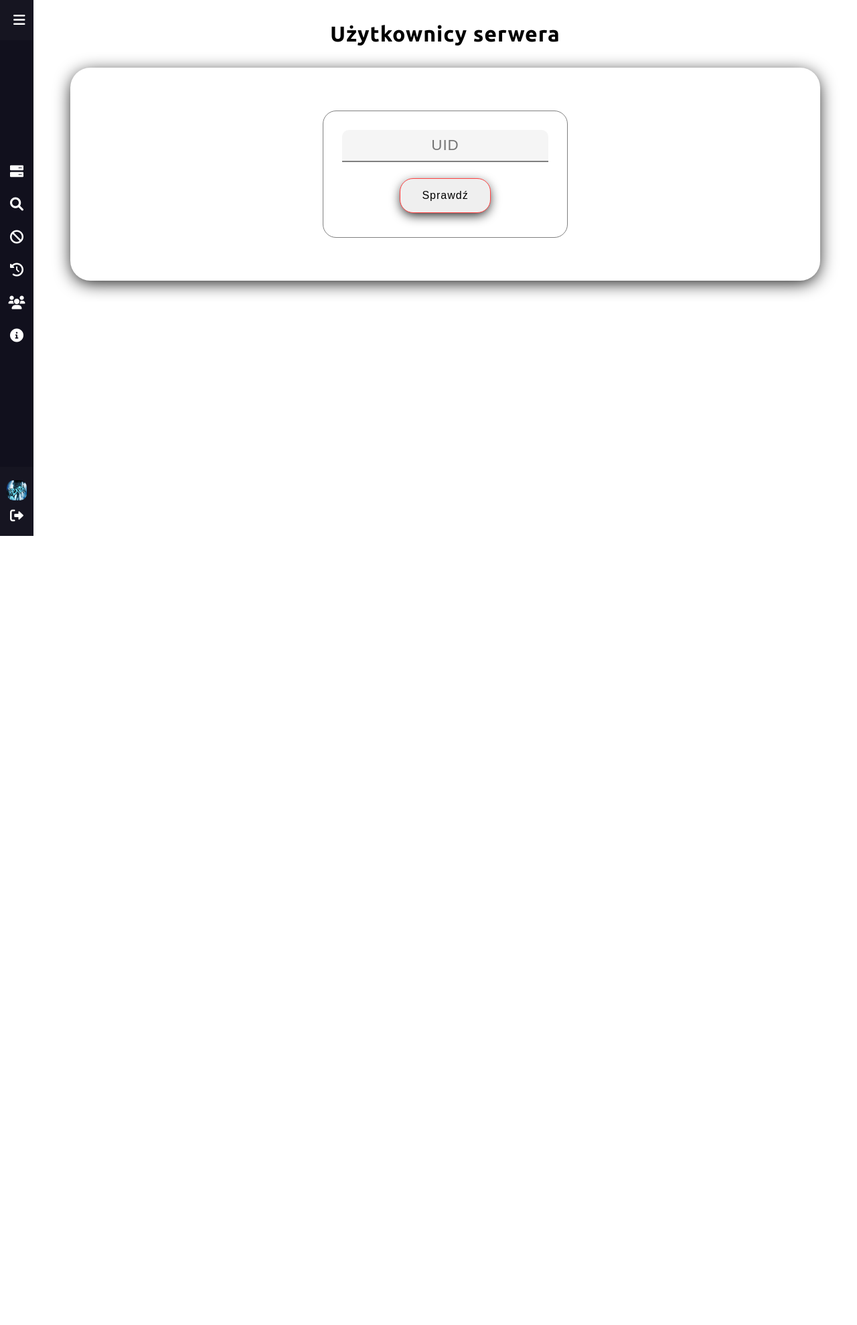
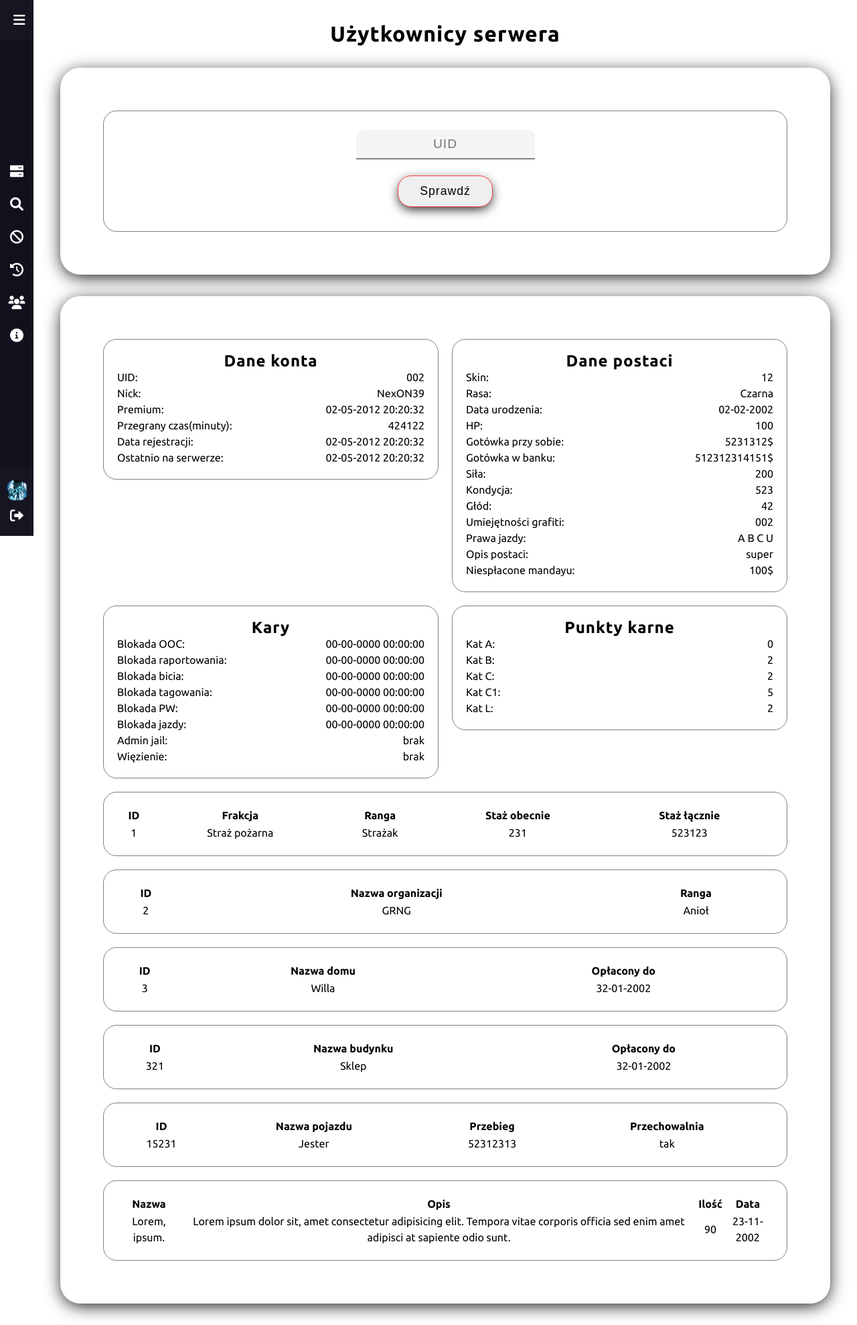
Before and after one commit to NexON39/MTA-XyzzyRP-Web-Administration-Panel, a PHP site: page /serverusers.html in a window 1280 px wide. Shown: the whole page at 67% size. Before the commit the page ends 800 px from the top, so only its background shows below. Run offline with PHP 8.4, Linux system fonts and the light colour scheme.

Commit message:
subpages update

```diff
--- a/css/main.css
+++ b/css/main.css
@@ -222,6 +222,10 @@ a {
     animation: 500ms ease 0s 1 slideInFromTop;
 }
 
+.main.modalactive {
+    opacity: 0.25;
+}
+
 .leftpanel-mobile.active ~ .main{
     /* position: absolute;
     left: 50px;
@@ -338,35 +342,45 @@ a {
 
 /* inputs */
 .inputs {
-    display: grid;
+    display: flex;
+    align-items: center;
     justify-content: center;
-    align-items: center;
+    flex-direction: column;
     margin: 2rem 0;
     background: white;
     padding: 4rem;
-    width: 100%;
     border-radius: 30px;
     box-shadow: 0px 5px 27px -3px rgba(0, 0, 0, 1);
+    gap: 20px;
 }
 
 .inputs form {
     display: flex;
     align-items: center;
-    justify-content: center;
+    justify-content: space-between;
     flex-direction: column;
     margin: auto;
     text-align: center;
     border: 1px grey solid;
     border-radius: 20px;
     padding: 20px;
+    width: 100%;
     transition: border 500ms;
+    background: white;
+    z-index: 99;
+}
+
+.inputs .inputs_type {
+    display: flex;
+    align-items: center;
+    justify-content: center;
 }
 
 .inputs input[type='text'],
 .inputs input[type='password'] {
     border: none;
     border-bottom: 2px grey solid;
-    font-size: 1.4rem;
+    font-size: 1.2rem;
     text-align: center;
     margin: 0.5rem;
     padding: 10px;
@@ -387,10 +401,11 @@ a {
     background: white;
 }
 
-.inputs input[type='submit'] {
-    font-size: 1rem;
+.inputs input[type='submit'],
+.inputs button {
+    font-size: 1.1rem;
     margin: 1rem;
-    padding: 1rem 2rem;
+    padding: 0.75rem 2rem;
     border: none;
     letter-spacing: 1px;
     border: 1px solid var(--red);
@@ -400,7 +415,8 @@ a {
     text-align: center;
 }
 
-.inputs input[type='submit']:hover {
+.inputs input[type='submit']:hover,
+.inputs button:hover {
     transform: scale(1.05);
     transition: transform 200ms;
     border: 1px solid var(--red);
@@ -412,8 +428,55 @@ a {
     transition: border 500ms;
 }
 
-.inputs.panelusers {
+/* serverusers */
+.inputs.serverusers {
+    display: grid;
+    align-items: flex-start;
+    justify-content: center;
     grid-template-columns: repeat(2,1fr);
+    flex-direction: unset;
+    line-height: 1.5rem;
+}
+
+.inputs.serverusers table {
+    grid-column: 1 / span 2;
+    text-align: center;
+    width: 100%;
+}
+
+.inputs.serverusers table h2{
+    text-align: center;
+}
+
+/* .inputs.serverusers.table {
+    grid-template-columns: repeat(1,1fr);
+    grid-template-rows: repeat(1,1fr);
+} */
+
+.inputs .playerstats h2 {
+    text-align: center;
+}
+
+.inputs .playerstats .stat {
+    display: flex;
+    align-items: center;
+    justify-content: space-between;
+}
+
+.inputs .playerstats,
+.inputs.serverusers table {
+    border: 1px grey solid;
+    border-radius: 20px;
+    padding: 20px;
+    width: 100%;
+    transition: border 500ms;
+    background: white;
+}
+
+.inputs .playerstats:hover,
+.inputs.serverusers table:hover {
+    transition: border 500ms;
+    border: 1px solid var(--red);
 }
 
 /* about */
--- a/css/utilities.css
+++ b/css/utilities.css
@@ -15,7 +15,7 @@
 }
 
 .container {
-    max-width: 1200px;
+    max-width: 1400px;
     margin: 0 auto;
     padding: 0 40px;
     overflow: auto;
--- a/panelusers.html
+++ b/panelusers.html
@@ -78,14 +78,18 @@
             </div>
             <!-- input -->
             <div class="inputs panelusers">
-                <form action="" method="post">
+                    <form action="" method="post" id="form">
+                        <div class="inputs_type">
                             <div><input type="text" placeholder="Nick"></div>
                             <div><input type="password" placeholder="Hasło"></div>
+                        </div>
                         <div><input type="submit" value="Dodaj użytkownika"></div>
                     </form>
                 <form action="" method="post">
+                    <div class="inputs_type">
                         <div><input type="text" placeholder="Nick"></div>
                         <div><input type="password" placeholder="Hasło"></div>
+                    </div>
                     <div><input type="submit" value="Usuń użytkownika"></div>
                 </form>
             </div>
--- a/serverusers.html
+++ b/serverusers.html
@@ -83,6 +83,244 @@
                     <div><input type="submit" value="Sprawdź"></div>
                 </form>
             </div>
+            <!-- playerstats -->
+            <div class="inputs serverusers">
+                <div class="playerstats">
+                    <div>
+                        <h2>Dane konta</h1>
+                    </div>
+                    <!-- stats -->
+                        <div class="stat">
+                            <p>UID: </p>
+                            <p>002</p>
+                        </div>
+                        <div class="stat">
+                            <p>Nick: </p>
+                            <p>NexON39</p>
+                        </div>
+                        <div class="stat">
+                            <p>Premium: </p>
+                            <p>02-05-2012 20:20:32</p>
+                        </div>
+                        <div class="stat">
+                            <p>Przegrany czas(minuty): </p>
+                            <p>424122</p>
+                        </div>
+                        <div class="stat">
+                            <p>Data rejestracji: </p>
+                            <p>02-05-2012 20:20:32</p>
+                        </div>
+                        <div class="stat">
+                            <p>Ostatnio na serwerze: </p>
+                            <p>02-05-2012 20:20:32</p>
+                        </div>
+                </div>
+                <div class="playerstats">
+                    <div>
+                        <h2>Dane postaci</h1>
+                    </div>
+                        <div class="stat">
+                            <p>Skin: </p>
+                            <p>12</p>
+                        </div>
+                        <div class="stat">
+                            <p>Rasa: </p>
+                            <p>Czarna</p>
+                        </div>
+                        <div class="stat">
+                            <p>Data urodzenia: </p>
+                            <p>02-02-2002</p>
+                        </div>
+                        <div class="stat">
+                            <p>HP: </p>
+                            <p>100</p>
+                        </div>
+                        <div class="stat">
+                            <p>Gotówka przy sobie: </p>
+                            <p>5231312$</p>
+                        </div>
+                        <div class="stat">
+                            <p>Gotówka w banku: </p>
+                            <p>512312314151$</p>
+                        </div>
+                        <div class="stat">
+                            <p>Siła: </p>
+                            <p>200</p>
+                        </div>
+                        <div class="stat">
+                            <p>Kondycja: </p>
+                            <p>523</p>
+                        </div>
+                        <div class="stat">
+                            <p>Głód: </p>
+                            <p>42</p>
+                        </div>
+                        <div class="stat">
+                            <p>Umiejętności grafiti: </p>
+                            <p>002</p>
+                        </div>
+                        <div class="stat">
+                            <p>Prawa jazdy: </p>
+                            <p>A B C U</p>
+                        </div>
+                        <div class="stat">
+                            <p>Opis postaci: </p>
+                            <p>super</p>
+                        </div>
+                        <div class="stat">
+                            <p>Niespłacone mandayu: </p>
+                            <p>100$</p>
+                        </div>
+                </div>
+                <div class="playerstats">
+                    <div>
+                        <h2>Kary</h2>
+                    </div>
+                    <div class="stat">
+                        <p>Blokada OOC: </p>
+                        <p>00-00-0000 00:00:00</p>
+                    </div>
+                    <div class="stat">
+                        <p>Blokada raportowania: </p>
+                        <p>00-00-0000 00:00:00</p>
+                    </div>
+                    <div class="stat">
+                        <p>Blokada bicia: </p>
+                        <p>00-00-0000 00:00:00</p>
+                    </div>
+                    <div class="stat">
+                        <p>Blokada tagowania: </p>
+                        <p>00-00-0000 00:00:00</p>
+                    </div>
+                    <div class="stat">
+                        <p>Blokada PW: </p>
+                        <p>00-00-0000 00:00:00</p>
+                    </div>
+                    <div class="stat">
+                        <p>Blokada jazdy: </p>
+                        <p>00-00-0000 00:00:00</p>
+                    </div>
+                    <div class="stat">
+                        <p>Admin jail: </p>
+                        <p>brak</p>
+                    </div>
+                    <div class="stat">
+                        <p>Więzienie: </p>
+                        <p>brak</p>
+                    </div>
+                </div>
+                <div class="playerstats">
+                    <div>
+                        <h2>Punkty karne</h2>
+                    </div>
+                    <div class="stat">
+                        <p>Kat A: </p>
+                        <p>0</p>
+                    </div>
+                    <div class="stat">
+                        <p>Kat B: </p>
+                        <p>2</p>
+                    </div>
+                    <div class="stat">
+                        <p>Kat C: </p>
+                        <p>2</p>
+                    </div>
+                    <div class="stat">
+                        <p>Kat C1: </p>
+                        <p>5</p>
+                    </div>
+                    <div class="stat">
+                        <p>Kat L: </p>
+                        <p>2</p>
+                    </div>
+                </div>
+                <!-- fractions -->
+                    <table>
+                        <tr>
+                            <th>ID</th>
+                            <th>Frakcja</th>
+                            <th>Ranga</th>
+                            <th>Staż obecnie</th>
+                            <th>Staż łącznie</th>
+                        </tr>
+                        <tr>
+                            <td>1</td>
+                            <td>Straż pożarna</td>
+                            <td>Strażak</td>
+                            <td>231</td>
+                            <td>523123</td>
+                        </tr>
+                    </table>
+                    <!-- organisation -->
+                    <table>
+                        <tr>
+                            <th>ID</th>
+                            <th>Nazwa organizacji</th>
+                            <th>Ranga</th>
+                        </tr>
+                        <tr>
+                            <td>2</td>
+                            <td>GRNG</td>
+                            <td>Anioł</td>
+                        </tr>
+                    </table>
+                    <!-- houses -->
+                    <table>
+                        <tr>
+                            <th>ID</th>
+                            <th>Nazwa domu</th>
+                            <th>Opłacony do</th>
+                        </tr>
+                        <tr>
+                            <td>3</td>
+                            <td>Willa</td>
+                            <td>32-01-2002</td>
+                        </tr>
+                    </table>
+                    <!-- buissnes -->
+                    <table>
+                        <tr>
+                            <th>ID</th>
+                            <th>Nazwa budynku</th>
+                            <th>Opłacony do</th>
+                        </tr>
+                        <tr>
+                            <td>321</td>
+                            <td>Sklep</td>
+                            <td>32-01-2002</td>
+                        </tr>
+                    </table>
+                    <!-- veh -->
+                    <table>
+                        <tr>
+                            <th>ID</th>
+                            <th>Nazwa pojazdu</th>
+                            <th>Przebieg</th>
+                            <th>Przechowalnia</th>
+                        </tr>
+                        <tr>
+                            <td>15231</td>
+                            <td>Jester</td>
+                            <td>52312313</td>
+                            <td>tak</td>
+                        </tr>
+                    </table>
+                    <!-- ach -->
+                    <table>
+                        <tr>
+                            <th>Nazwa</th>
+                            <th>Opis</th>
+                            <th>Ilość</th>
+                            <th>Data</th>
+                        </tr>
+                        <tr>
+                            <td>Lorem, ipsum.</td>
+                            <td>Lorem ipsum dolor sit, amet consectetur adipisicing elit. Tempora vitae corporis officia sed enim amet adipisci at sapiente odio sunt.</td>
+                            <td>90</td>
+                            <td>23-11-2002</td>
+                        </tr>
+                    </table>
+            </div>
         </div>
     </div>
 
```
Also changed, not shown: operations.html (+49 -3 lines), js/chart.js (line endings or trailing spaces). Lines whose indentation alone changed are shown as unchanged.
